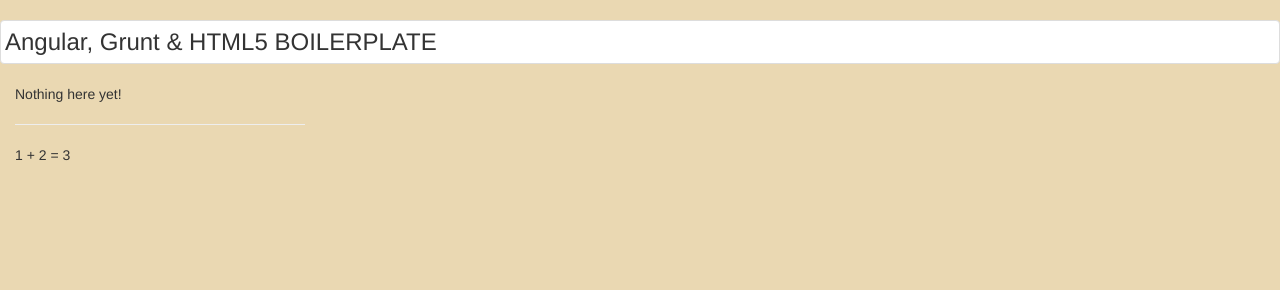
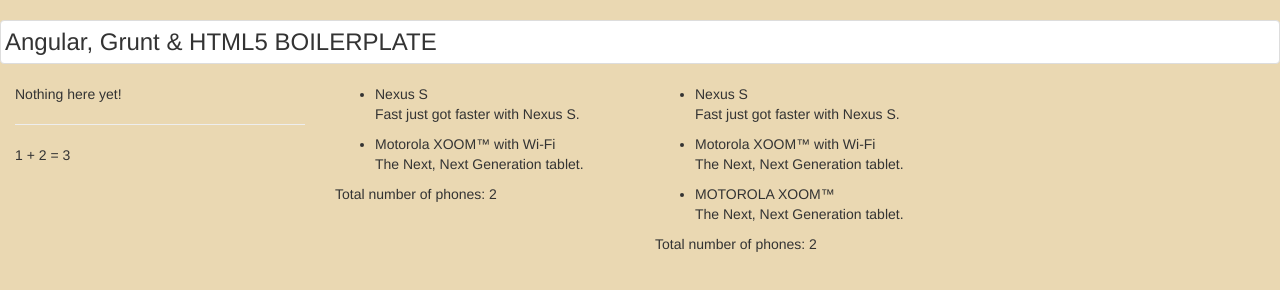
Before and after one commit to respectYourNeighbour/cox, a website: page index.html in a window 1280 px wide. Drawn offline with nearby package versions, Linux system fonts and the light colour scheme.

Commit message:
added controllers.js

```diff
--- a/index.html
+++ b/index.html
@@ -1,5 +1,5 @@
 <!doctype html>
-<html lang="en" ng-app>
+<html lang="en" ng-app="myAngularApp">
 
   <head>
     <meta charset="utf-8">
@@ -17,7 +17,7 @@
   </head>
 
 
-  <body>
+  <body ng-controller="myListCtrl">
 
     <header>
       <h3 class="thumbnail" id="title">Angular, Grunt &amp; HTML5 BOILERPLATE</h3>
@@ -29,14 +29,43 @@
         <hr>
         <p>1 + 2 = {{1 + 2}}</p>
       </div>
+
+      <div class="col-md-3">
+        <ul>
+          <li>
+            <span>Nexus S</span>
+            <p>
+              Fast just got faster with Nexus S.
+            </p>
+          </li>
+          <li>
+            <span>Motorola XOOM™ with Wi-Fi</span>
+            <p>
+              The Next, Next Generation tablet.
+            </p>
+          </li>
+        </ul>
+        <p>Total number of phones: 2</p>
+      </div>
+
+      <div class="col-md-3">
+        <ul>
+          <li ng-repeat="phone in phones">
+            {{phone.name}}
+            <p>{{phone.snippet}}</p>
+          </li>
+        </ul>
+        <p>Total number of phones: 2</p>
+      </div>
     </div>
 
 
     <!--  Javascripts -->
     <!--    jquery    -->   <script src="http://ajax.googleapis.com/ajax/libs/jquery/1.11.1/jquery.min.js"></script>
     <!--  bootstrap   -->   <script src="http://maxcdn.bootstrapcdn.com/bootstrap/3.2.0/js/bootstrap.min.js"></script>
-                            <script src="https://ajax.googleapis.com/ajax/libs/angularjs/1.2.26/angular.min.js"></script>
-    <!--    script    -->   <script src="js/script.js"></script>
+    <!--    Angular   -->   <script src="https://ajax.googleapis.com/ajax/libs/angularjs/1.2.26/angular.min.js"></script>
+    <!--  Own Scripts -->   <script src="js/script.js"></script>
+                            <script src="js/controllers.js"></script>
   </body>
 
 </html>
--- /dev/null
+++ b/js/controllers.js
@@ -0,0 +1,16 @@
+'use strict';
+
+/* Controllers */
+
+var myAngularApp = angular.module('myAngularApp', []);
+
+myAngularApp.controller('myListCtrl', function($scope) {
+  $scope.phones = [
+    {'name': 'Nexus S',
+     'snippet': 'Fast just got faster with Nexus S.'},
+    {'name': 'Motorola XOOM™ with Wi-Fi',
+     'snippet': 'The Next, Next Generation tablet.'},
+    {'name': 'MOTOROLA XOOM™',
+     'snippet': 'The Next, Next Generation tablet.'}
+  ];
+});
```
